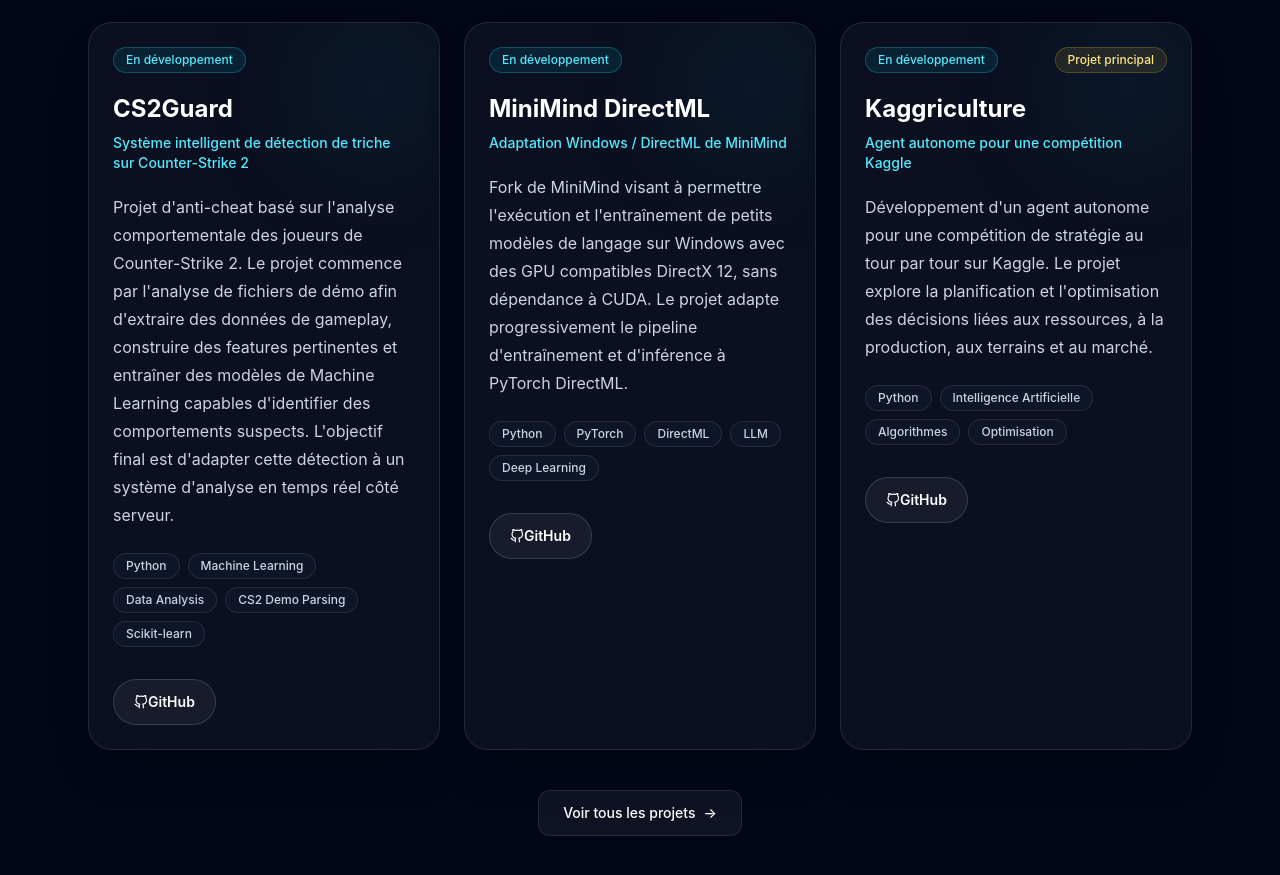
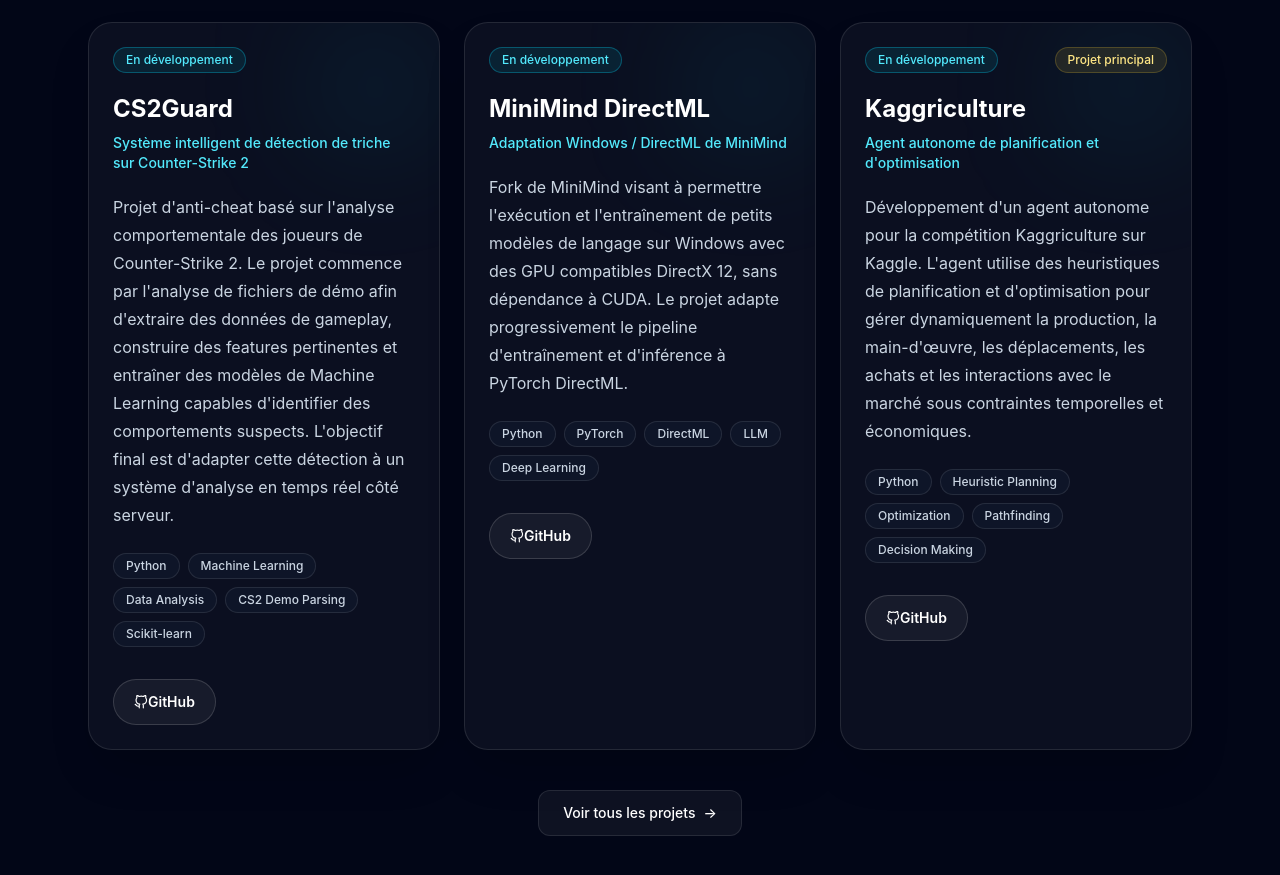
Before and after one commit to Driw0x/Driw0x.github.io, a React (Vite) app: page / in a window 1280 px wide. Shown: the part 2560-3435 px from the top of the page. Built offline with nearby package versions, Linux system fonts and the light colour scheme.

Commit message:
Update project section

```diff
--- a/src/data/projects.ts
+++ b/src/data/projects.ts
@@ -49,16 +49,17 @@ export const projects: Project[] = [
   {
     title: "Kaggriculture",
 
-    subtitle: "Agent autonome pour une compétition Kaggle",
+    subtitle: "Agent autonome de planification et d'optimisation",
 
     description:
-      "Développement d'un agent autonome pour une compétition de stratégie au tour par tour sur Kaggle. Le projet explore la planification et l'optimisation des décisions liées aux ressources, à la production, aux terrains et au marché.",
+      "Développement d'un agent autonome pour la compétition Kaggriculture sur Kaggle. L'agent utilise des heuristiques de planification et d'optimisation pour gérer dynamiquement la production, la main-d'œuvre, les déplacements, les achats et les interactions avec le marché sous contraintes temporelles et économiques.",
 
     technologies: [
       "Python",
-      "Intelligence Artificielle",
-      "Algorithmes",
-      "Optimisation",
+      "Heuristic Planning",
+      "Optimization",
+      "Pathfinding",
+      "Decision Making",
     ],
 
     github: "https://github.com/Driw0x/Kaggriculture",
```
